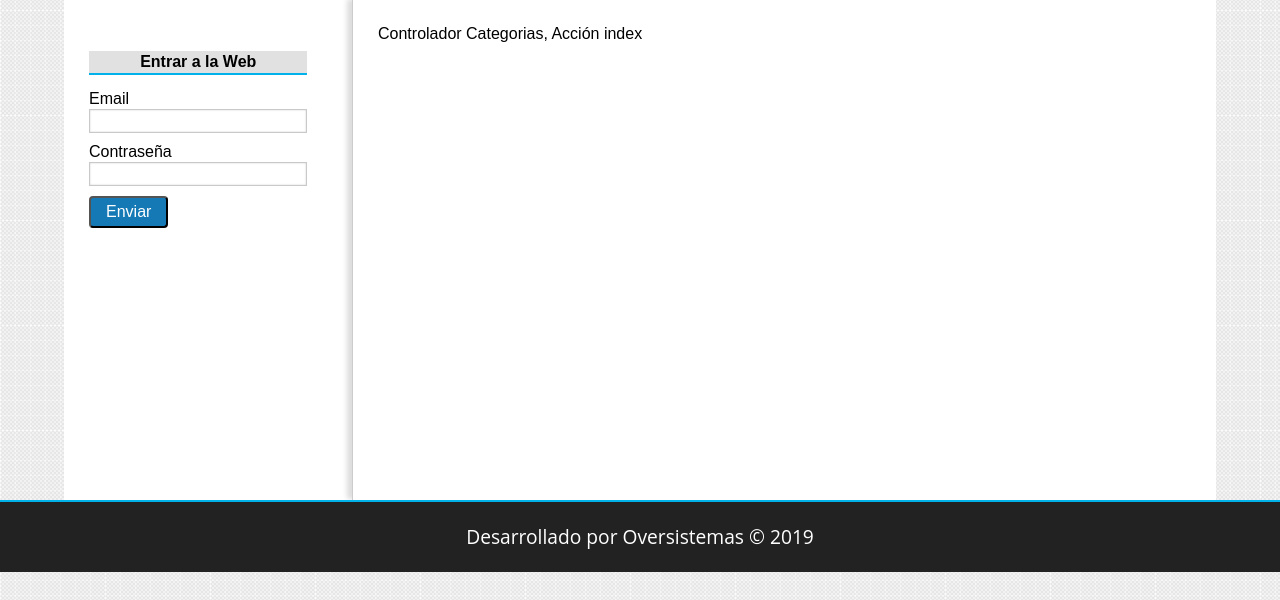
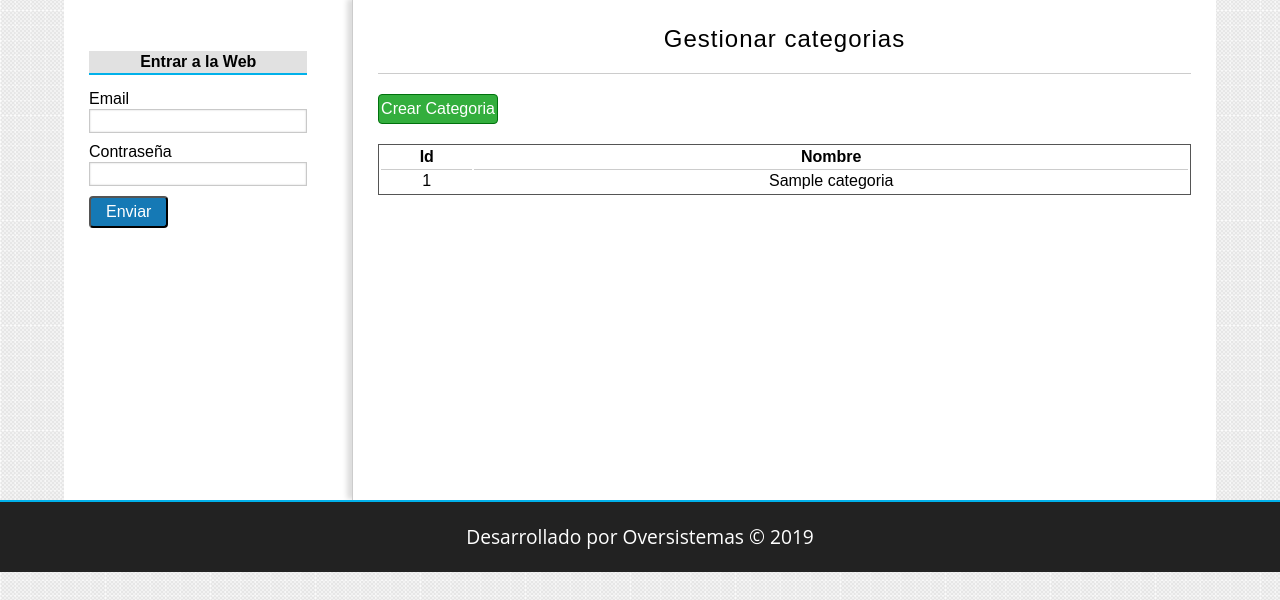
Before and after one commit to marvio72/Tienda-Camisetas, a PHP site: page /master-php/categoria/index in a window 1280 px wide. Shown: the part 200-800 px from the top of the page. Run offline with PHP 8.4, Linux system fonts and the light colour scheme; tables that the repository leaves empty hold one stand-in row (values such as "Sample post"); a stand-in replaces the project's code that opens the database connection; some libraries are stand-ins or nearby versions.

Commit message:
Gestionar Categorias

```diff
--- a/assets/css/styles.css
+++ b/assets/css/styles.css
@@ -202,6 +202,12 @@ input[type="submit"],
 	color: #aaa!important;
 }
 
+.button-small {
+	width: 120px;
+	text-align: center;
+	margin-bottom: 20px;
+}
+
 label,
 input[type="submit"] {
 	margin-top: 10px;
@@ -315,3 +321,22 @@ input[type="submit"] {
 	text-align: center;
 	color: #ffffff;
 }
+
+/*
+
+  dP""b8    db    888888 888888  dP""b8  dP"Yb  88""Yb 88    db        88 88b 88 8888b.  888888 Yb  dP     88""Yb 88  88 888888 8b    d8 88
+ dP   `"   dPYb     88   88__   dP   `" dP   Yb 88__dP 88   dPYb       88 88Yb88  8I  Yb 88__    YbdP      88__dP 88  88   88   88b  d88 88
+ Yb       dP__Yb    88   88""   Yb  "88 Yb   dP 88"Yb  88  dP__Yb      88 88 Y88  8I  dY 88""    dPYb  .o. 88"""  888888   88   88YbdP88 88  .o
+  YboodP dP""""Yb   88   888888  YboodP  YbodP  88  Yb 88 dP""""Yb     88 88  Y8 8888Y"  888888 dP  Yb `"' 88     88  88   88   88 YY 88 88ood8
+
+*/
+
+table{
+	border: 1px solid #555555;
+	width: 100%;
+	text-align: center;
+}
+td{
+	border-top: 1px solid #cccccc;
+	padding-top: 2px;
+}
--- a/controllers/CategoriaController.php
+++ b/controllers/CategoriaController.php
@@ -1,8 +1,12 @@
 <?php
+require_once 'models/categoria.php';
 
-class CategoriaController
-{
+class CategoriaController{
     public function index(){
-        echo "Controlador Categorias, Acción index";
+        $categoria = new Categoria();
+        $categorias = $categoria->getAll();
+
+
+        require_once 'views/categoria/index.phtml';
     }
 }
--- /dev/null
+++ b/models/categoria.php
@@ -0,0 +1,38 @@
+<?php
+
+class Categoria{
+    private $id;
+    private $nombre;
+    public  $db ;
+
+    public function __construct(){
+        $this->db = Database::connect();
+    }
+
+    public function getId()
+    {
+        return $this->id;
+    }
+
+    public function setId($id)
+    {
+        $this->id = $id;
+        return $this;
+    }
+
+    public function getNombre()
+    {
+        return $this->nombre;
+    }
+
+    public function setNombre($nombre)
+    {
+        $this->nombre = $nombre;
+        return $this;
+    }
+
+    public function getAll(){
+        $categorias = $this->db->query("SELECT * FROM categorias;");
+        return $categorias;
+    }
+}
--- /dev/null
+++ b/views/categoria/index.phtml
@@ -0,0 +1,16 @@
+<h1>Gestionar categorias</h1>
+
+<a href="<?=BASE_URL?>"categoria/crear" class="button button-small">Crear Categoria</a>
+
+<table>
+    <tr>
+        <th>Id</th>
+        <th>Nombre</th>
+    </tr>
+    <?php while ($cat = $categorias->fetch_Object()) : ?>
+        <tr>
+            <td><?= $cat->id; ?></td>
+            <td><?= $cat->nombre; ?></td>
+        </tr>
+    <?php endwhile; ?>
+</table>
--- a/views/layout/sidebar.phtml
+++ b/views/layout/sidebar.phtml
@@ -17,7 +17,7 @@
 
         <ul>
             <?php if (isset($_SESSION['admin'])) : ?>
-                <li><a href="#">Gestionar categorias</a></li>
+                <li><a href="<?=BASE_URL?>categoria/index">Gestionar categorias</a></li>
                 <li><a href="#">Gestionar productos</a></li>
                 <li><a href="#">Gestionar pedidos</a></li>
             <?php endif; ?>
```
